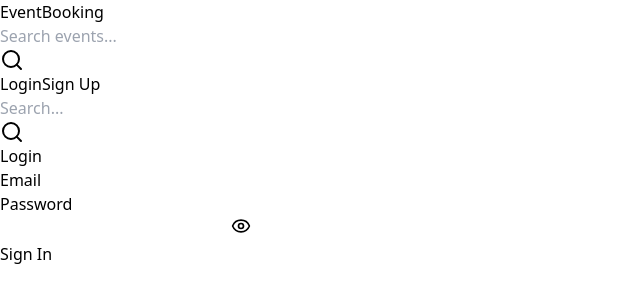
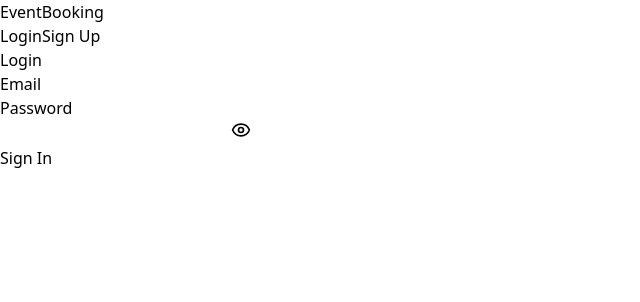
Before and after one commit to Jaydev-Mod/Event_Booking_System, a React (Vite) app in the folder client/: page /login in a window 1280 px wide. Shown: the top 302 px of the page, without its empty margins (0-640 px from the left). Built offline with nearby package versions, Linux system fonts and the light colour scheme.

Commit message:
Made changes in Navbar

```diff
--- a/client/src/components/Navbar.jsx
+++ b/client/src/components/Navbar.jsx
@@ -1,11 +1,16 @@
 import { useContext } from 'react';
-import { Link, useNavigate } from 'react-router-dom';
+import { Link, useNavigate, useLocation } from 'react-router-dom'; // 👈 1. Added useLocation
 import AuthContext from '../context/AuthContext';
 import { Search } from 'lucide-react';
 
 const Navbar = ({ searchTerm, setSearchTerm }) => {
   const { user, logout } = useContext(AuthContext);
   const navigate = useNavigate();
+  const location = useLocation(); // 👈 2. Get current URL location
+
+  // 👇 3. Logic: Define where to HIDE the search bar
+  const hideSearchRoutes = ['/login', '/register', '/admin'];
+  const showSearch = !hideSearchRoutes.includes(location.pathname);
 
   const handleLogout = () => {
     logout();
@@ -14,9 +19,7 @@ const Navbar = ({ searchTerm, setSearchTerm }) => {
 
   return (
     <nav className="bg-white shadow-md sticky top-0 z-50">
-      {/* 👇 CHANGED: Removed 'max-w-6xl mx-auto' so it spans full width */}
       <div className="w-full px-6">
-        {/* 👇 CHANGED: Added 'justify-between' to force items to edges */}
         <div className="flex justify-between items-center h-16">
 
           {/* LEFT: Logo */}
@@ -24,7 +27,9 @@ const Navbar = ({ searchTerm, setSearchTerm }) => {
             <span className="text-2xl font-bold text-blue-600">EventBooking</span>
           </Link>
 
-          {/* CENTER: Search Bar (Centered in the available space) */}
+          {/* CENTER: Search Bar (Desktop) */}
+          {/* 👇 4. WRAP Desktop Search in Condition */}
+          {showSearch && (
             <div className="hidden md:flex flex-1 justify-center px-8">
               <div className="relative w-full max-w-lg">
                 <input
@@ -37,8 +42,9 @@ const Navbar = ({ searchTerm, setSearchTerm }) => {
                 <Search className="absolute left-3 top-2.5 text-gray-400 w-5 h-5" />
               </div>
             </div>
+          )}
 
-          {/* RIGHT: User Menu (Pushed to the extreme right) */}
+          {/* RIGHT: User Menu */}
           <div className="flex items-center space-x-8 flex-shrink-0">
             {user ? (
               <>
@@ -69,6 +75,8 @@ const Navbar = ({ searchTerm, setSearchTerm }) => {
         </div>
 
         {/* Mobile Search Bar (Visible only on small screens) */}
+        {/* 👇 5. WRAP Mobile Search in Condition too */}
+        {showSearch && (
           <div className="md:hidden pb-4">
              <div className="relative">
                 <input
@@ -81,6 +89,7 @@ const Navbar = ({ searchTerm, setSearchTerm }) => {
                 <Search className="absolute left-3 top-2.5 text-gray-400 w-5 h-5" />
              </div>
           </div>
+        )}
       </div>
     </nav>
   );
```
Lines whose indentation alone changed are shown as unchanged.
